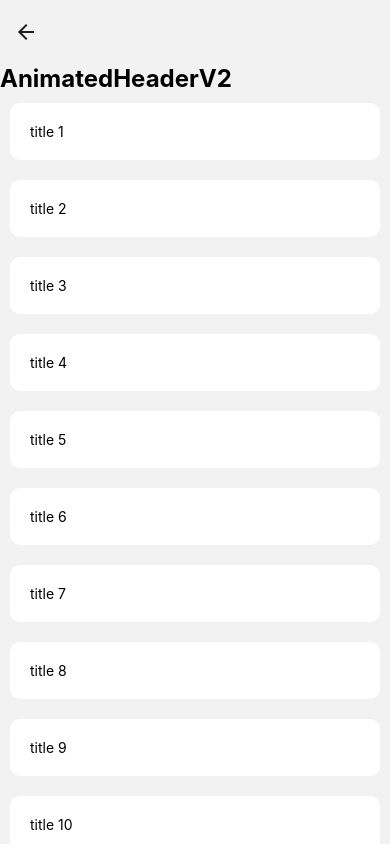
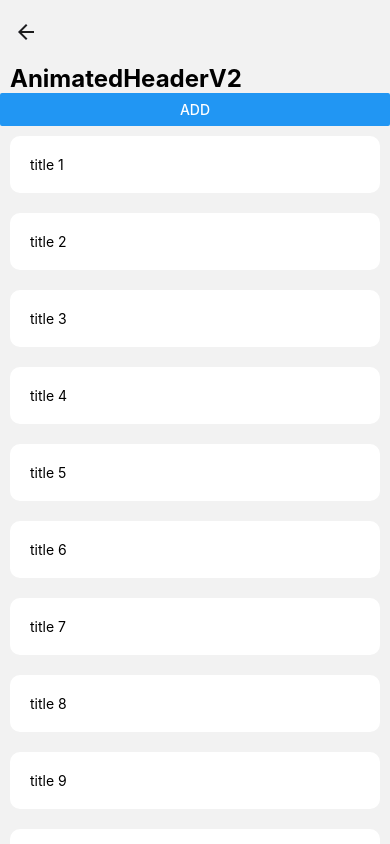
Before and after one commit to marcinkornek/reanimated-test2, a React Native app: screen /ANIMATED_HEADER_V2_SCREEN in a window 390 px wide. Built offline with nearby package versions, Linux system fonts and the light colour scheme.

Commit message:
Move collapsible header to hook final version

```diff
--- /dev/null
+++ b/src/components/HeaderTitle.tsx
@@ -0,0 +1,32 @@
+import React from 'react';
+
+import Animated, {useAnimatedStyle} from 'react-native-reanimated';
+import {StyleSheet} from 'react-native';
+
+type HeaderTitleProps = {
+  title: string;
+  showHeader: Animated.SharedValue<boolean>;
+};
+
+export const HeaderTitle = ({title, showHeader}: HeaderTitleProps) => {
+  const titleAnimatedStyles = useAnimatedStyle(() => {
+    return {
+      opacity: showHeader.value ? 0 : 1,
+    };
+  });
+
+  return (
+    <Animated.Text style={[styles.headerText, titleAnimatedStyles]}>
+      {title}
+    </Animated.Text>
+  );
+};
+
+const styles = StyleSheet.create({
+  headerText: {
+    paddingHorizontal: 10,
+    fontSize: 24,
+    fontWeight: 'bold',
+    color: 'black',
+  },
+});
--- a/src/hooks/useCollapsibleHeader.tsx
+++ b/src/hooks/useCollapsibleHeader.tsx
@@ -1,12 +1,11 @@
 import {useNavigation} from '@react-navigation/native';
-import React from 'react';
-import {StyleSheet} from 'react-native';
-import Animated, {
+import React, {useMemo} from 'react';
+import {
   runOnJS,
   useAnimatedScrollHandler,
-  useAnimatedStyle,
   useSharedValue,
 } from 'react-native-reanimated';
+import {HeaderTitle} from '../components/HeaderTitle';
 
 type UseCollapsibleHeaderProps = {
   title: string;
@@ -30,37 +29,19 @@ export const useCollapsibleHeader = ({title}: UseCollapsibleHeaderProps) => {
 
   const scrollHandler = useAnimatedScrollHandler({
     onScroll: event => {
-      const show = event.contentOffset.y > 38;
+      const show = event.contentOffset.y > 20;
       showHeader.value = show;
 
       runOnJS(showHeaderJS)(show);
     },
   });
 
-  const titleAnimatedStyles = useAnimatedStyle(() => {
-    return {
-      opacity: showHeader.value ? 0 : 1,
-    };
-  });
-
-  const renderHeader = () => {
-    return (
-      <Animated.Text style={[styles.headerText, titleAnimatedStyles]}>
-        {title}
-      </Animated.Text>
-    );
-  };
+  const renderHeader = useMemo(() => {
+    return <HeaderTitle title={title} showHeader={showHeader} />;
+  }, [showHeader, title]);
 
   return {
-    renderHeader,
+    renderHeader: () => renderHeader,
     scrollHandler,
   };
 };
-
-const styles = StyleSheet.create({
-  headerText: {
-    fontSize: 24,
-    fontWeight: 'bold',
-    color: 'black',
-  },
-});
--- a/src/screens/AnimatedHeaderV2Screen.tsx
+++ b/src/screens/AnimatedHeaderV2Screen.tsx
@@ -1,12 +1,6 @@
-import {useNavigation} from '@react-navigation/native';
-import React from 'react';
-import {StyleSheet, Text, View} from 'react-native';
-import Animated, {
-  runOnJS,
-  useAnimatedScrollHandler,
-  useAnimatedStyle,
-  useSharedValue,
-} from 'react-native-reanimated';
+import React, {useState} from 'react';
+import {Button, StyleSheet, Text, View} from 'react-native';
+import Animated from 'react-native-reanimated';
 import {useCollapsibleHeader} from '../hooks/useCollapsibleHeader';
 
 const data = Array.from({length: 20}).map((_, i) => ({
@@ -17,7 +11,10 @@ const data = Array.from({length: 20}).map((_, i) => ({
 const TITLE = 'AnimatedHeaderV2';
 
 export const AnimatedHeaderV2Screen = () => {
-  const {renderHeader, scrollHandler} = useCollapsibleHeader({title: TITLE});
+  const {renderHeader: renderTitleHeader, scrollHandler} = useCollapsibleHeader(
+    {title: TITLE},
+  );
+  const [items, setItems] = useState(data);
 
   const renderItem = ({item}: {item: (typeof data)[0]}) => {
     return (
@@ -27,9 +24,27 @@ export const AnimatedHeaderV2Screen = () => {
     );
   };
 
+  const addItemToArray = () => {
+    setItems(prevState => {
+      return [
+        {id: Date.now(), title: `title ${prevState.length + 1}`},
+        ...prevState,
+      ];
+    });
+  };
+
+  const renderHeader = () => {
+    return (
+      <View>
+        {renderTitleHeader()}
+        <Button title="Add" onPress={addItemToArray} />
+      </View>
+    );
+  };
+
   return (
     <Animated.FlatList
-      data={data}
+      data={items}
       renderItem={renderItem}
       keyExtractor={item => item.id.toString()}
       ListHeaderComponent={renderHeader()}
```
Also changed, not shown: src/screens/Gesture1Screen.tsx (+9 -9 lines).
